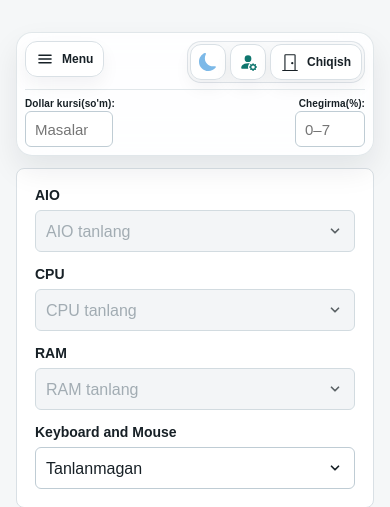
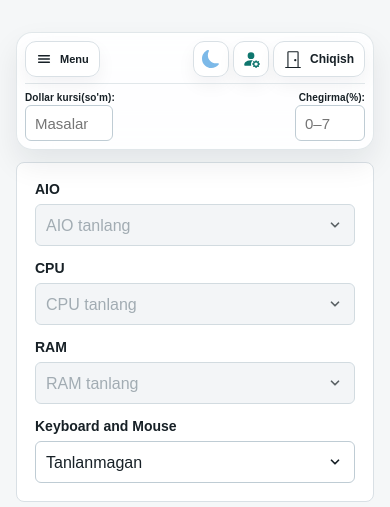
Before and after one commit to shahbozshirinboyev/calculator.teratech.uz, a Django app: page / in a window 390 px wide. Shown: the top 507 px of the page. Run offline with Django 5.2, Linux system fonts and the light colour scheme; the visitor is signed in with stand-in values (Sample User, id 1); data comes from the database, SQL or seed files in the repository; data that the repository does not hold is empty.

Commit message:
topbar section

```diff
--- a/templates/base.html
+++ b/templates/base.html
@@ -163,9 +163,18 @@
         border: 1px solid var(--line);
         background: color-mix(in srgb, var(--logout-bg) 92%, transparent);
         color: var(--text);
-        font-size: 14px;
-        font-weight: 700;
+        font-size: 13px;
+        font-weight: 600;
         box-shadow: 0 8px 18px rgba(15, 23, 42, 0.05);
+        cursor: pointer;
+        transition: background 0.2s, border-color 0.2s, transform 0.2s, box-shadow 0.2s;
+        flex-shrink: 0;
+      }
+
+      .nav-toggle:hover {
+        border-color: var(--logout-hover-border);
+        background: var(--logout-hover-bg);
+        transform: translateY(-1px);
       }
 
       .nav-toggle svg {
@@ -489,8 +498,9 @@
           display: inline-flex;
           flex-shrink: 0;
           min-height: 40px;
+          height: 40px;
           padding: 0 12px;
-          border-radius: 12px;
+          border-radius: 11px;
         }
         .nav-panel {
           position: absolute;
@@ -552,11 +562,6 @@
           gap: 6px;
           flex-shrink: 0;
           justify-content: flex-end;
-          padding: 2px;
-          border: 1px solid color-mix(in srgb, var(--line) 82%, transparent);
-          border-radius: 14px;
-          background: color-mix(in srgb, var(--bg) 62%, transparent);
-          box-shadow: inset 0 1px 0 rgba(255, 255, 255, 0.04);
         }
         .top-actions form {
           margin: 0;
@@ -611,16 +616,19 @@
           min-height: 36px;
           height: 36px;
           padding: 0 10px;
-          font-size: 13px;
+          font-size: 12px;
+        }
+        .nav-toggle svg {
+          width: 16px;
+          height: 16px;
         }
         .nav-toggle-label {
-          font-size: 12px;
+          font-size: 11px;
         }
         .top-actions {
           display: grid;
           grid-template-columns: 36px 36px auto;
           gap: 4px;
-          padding: 2px;
           align-items: center;
         }
         .theme-toggle,
```
